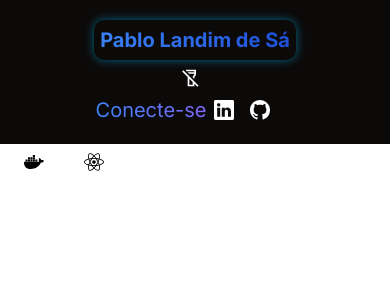
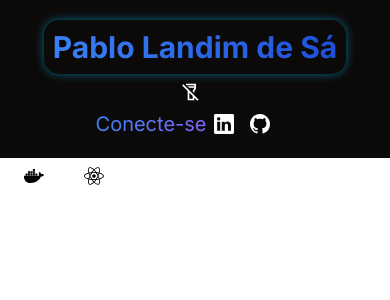
Before and after one commit to PabloLSa/my-Port, a Next.js app: page / in a window 390 px wide. Shown: the top 300 px of the page. Built offline with nearby package versions, Linux system fonts and the light colour scheme.

Commit message:
:ambulance: Header
Ajuste responsividade

```diff
--- a/src/app/components/Header.tsx
+++ b/src/app/components/Header.tsx
@@ -9,7 +9,7 @@
   const theme = useContext(ThemeContext);
 
   const [themeClasses, setThemeClasses] = useState(
-    'bg-gradient-to-r from-blue-500 to-blue-700 text-transparent bg-clip-text text-xl sm:text-4xl font-bold text-center'
+    'bg-gradient-to-r from-blue-500 to-blue-700 text-transparent bg-clip-text text-3xl sm:text-4xl font-bold text-center'
   );
   const [bgHeader, setBgHeader] = useState(
     'bg-stone-950 flex flex-col justify-center items-center py-5 w-full'
@@ -26,8 +26,8 @@
   useEffect(() => {
     setThemeClasses(
       theme.color === 'light'
-        ? 'text-blue-500 text-xl sm:text-4xl font-bold text-center'
-        : 'bg-gradient-to-r from-blue-500 to-blue-700 text-transparent bg-clip-text text-xl sm:text-4xl font-bold text-center'
+        ? 'text-blue-500 text-3xl sm:text-4xl font-bold text-center'
+        : 'bg-gradient-to-r from-blue-500 to-blue-700 text-transparent bg-clip-text text-3xl sm:text-4xl font-bold text-center'
     );
   }, [theme.color]);
 
```
